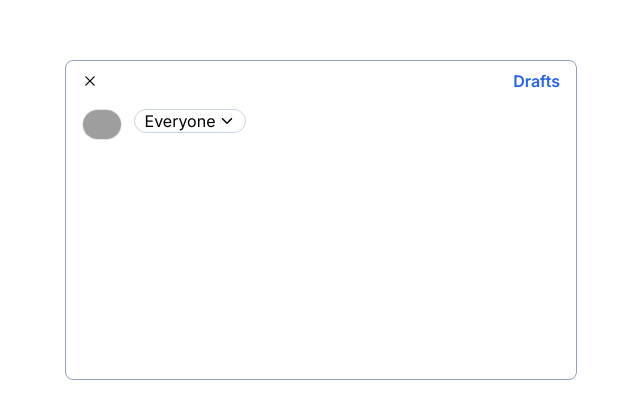
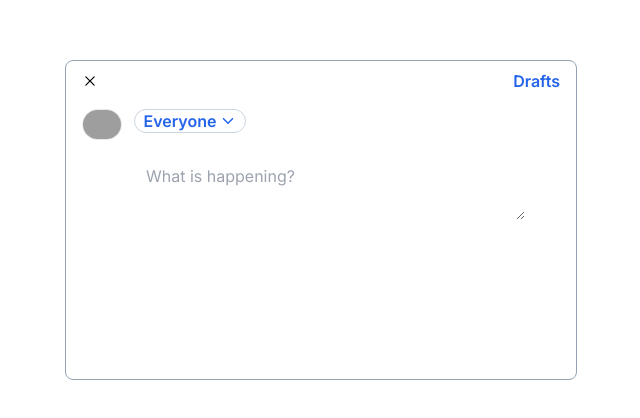
Before and after one commit to 2201monesh/post-card, a Next.js app: page / in a window 1280 px wide. Shown: the part 180-598 px from the top of the page, without its empty margins (319-959 px from the left). Built offline with nearby package versions, Linux system fonts and the light colour scheme; grey boxes are pictures that could not be loaded.

Commit message:
Textarea section

```diff
--- a/components/Card.tsx
+++ b/components/Card.tsx
@@ -1,12 +1,14 @@
 import React from 'react'
 import CardNav from './CardNav';
 import Profile from './Profile';
+import TextBar from './TextBar';
 
 function Card() {
   return (
     <div className='w-2/5 h-2/5 border border-slate-400 rounded-lg'>
       <CardNav />
       <Profile />
+      <TextBar />
     </div>
   )
 }
--- a/components/Profile.tsx
+++ b/components/Profile.tsx
@@ -5,9 +5,9 @@ function Profile() {
   return (
     <div className='px-4 py-2 flex'>
       <img src="https://wallpapers.com/images/high/pfp-pictures-emc0u55tsw3bn1d9.webp" alt="image" width={40} className='rounded-full border mr-3' />
-      <div className='flex items-center w-28 h-6 px-1 rounded-3xl justify-center border border-slate-300'>
-        <h4 className='pr-1'>Everyone</h4>
-        <IoIosArrowDown />
+      <div className='flex items-center w-28 h-6 px-1 rounded-3xl justify-center border border-slate-300 cursor-pointer hover:bg-blue-50'>
+        <h4 className='pr-1 text-blue-600 font-semibold'>Everyone</h4>
+        <IoIosArrowDown className='text-blue-600 font-semibold' />
       </div>
     </div>
   )
--- /dev/null
+++ b/components/TextBar.tsx
@@ -0,0 +1,11 @@
+import React from 'react'
+
+function TextBar() {
+  return (
+    <div className='px-4 py-2 ml-14'>
+      <textarea name="text" placeholder='What is happening?' className='w-11/12 p-2'></textarea>
+    </div>
+  )
+}
+
+export default TextBar
```
